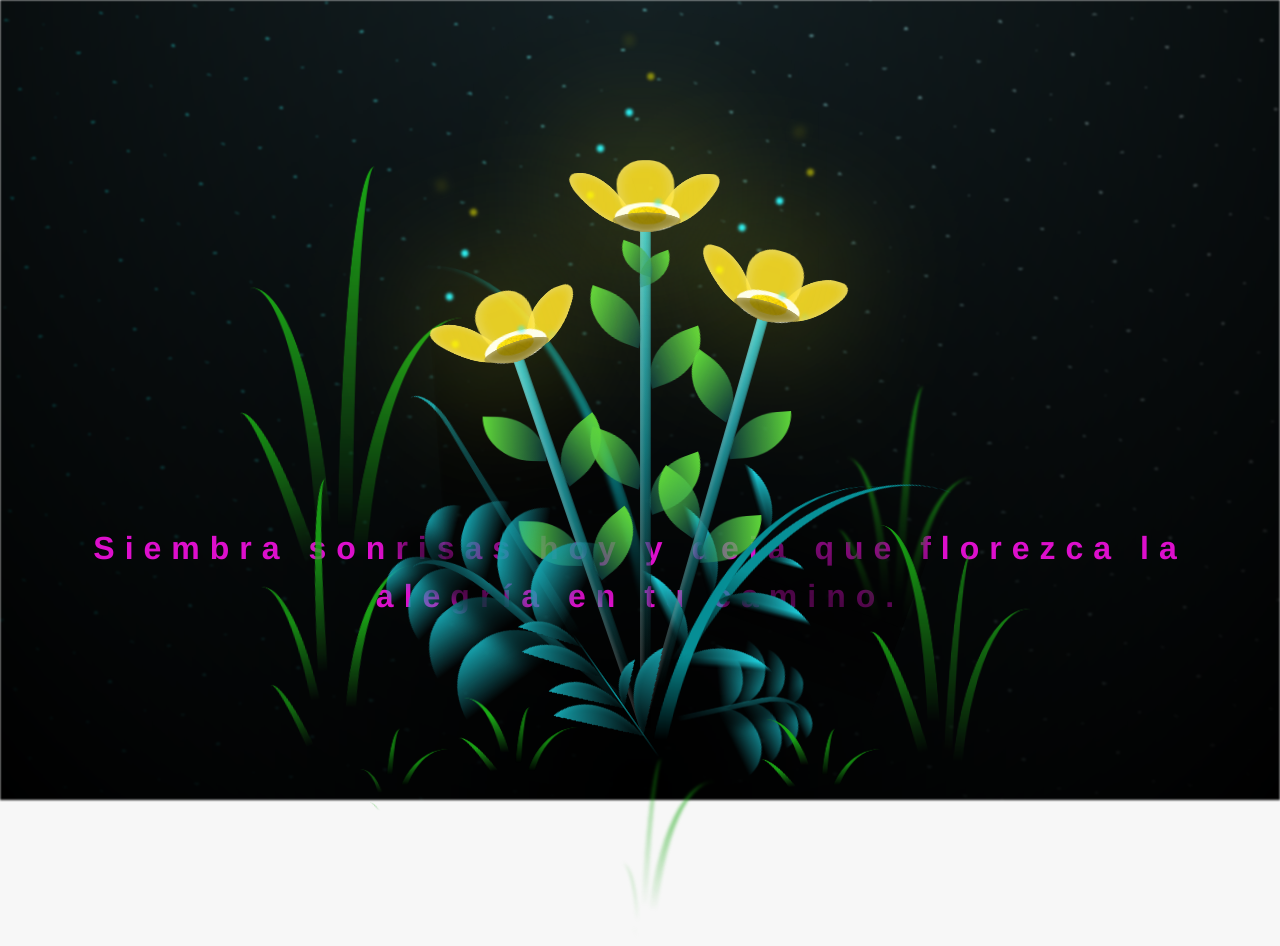
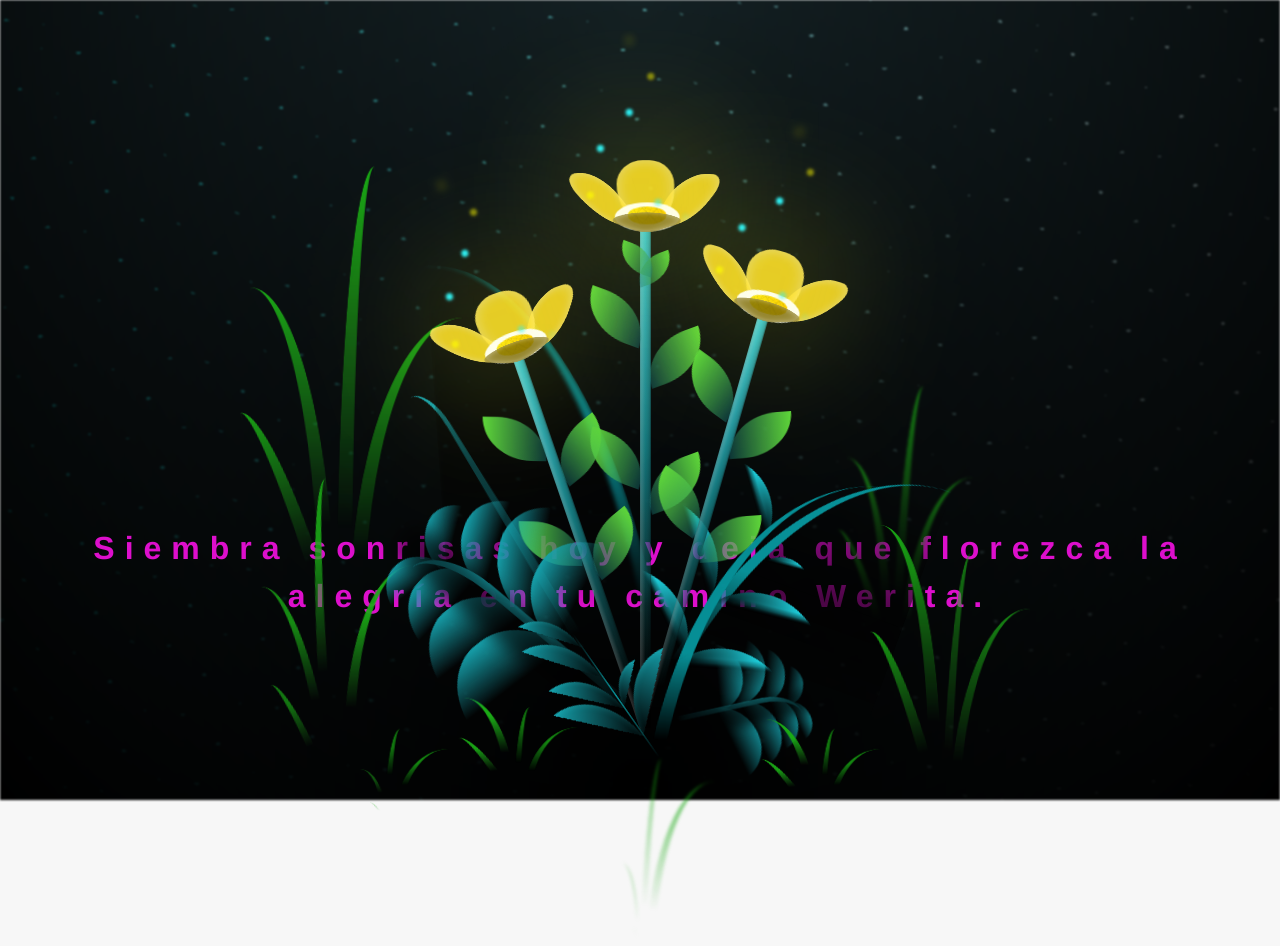
Before and after one commit to maicolnel/Feliz-Dia, a plain HTML site: page flower.html in a window 1280 px wide. Drawn offline with Linux system fonts and the light colour scheme.

Commit message:
vercion final

```diff
--- a/flower.html
+++ b/flower.html
@@ -13,7 +13,7 @@
     <div id="lyrics">
 
     </div>
-    <h1 class="titulo">Siembra sonrisas hoy y deja que florezca la alegría en tu camino.</h1>
+    <h1 class="titulo">Siembra sonrisas hoy y deja que florezca la alegría en tu camino Werita.</h1>
 
     <div class="night"></div>
     <div class="flowers">
```
